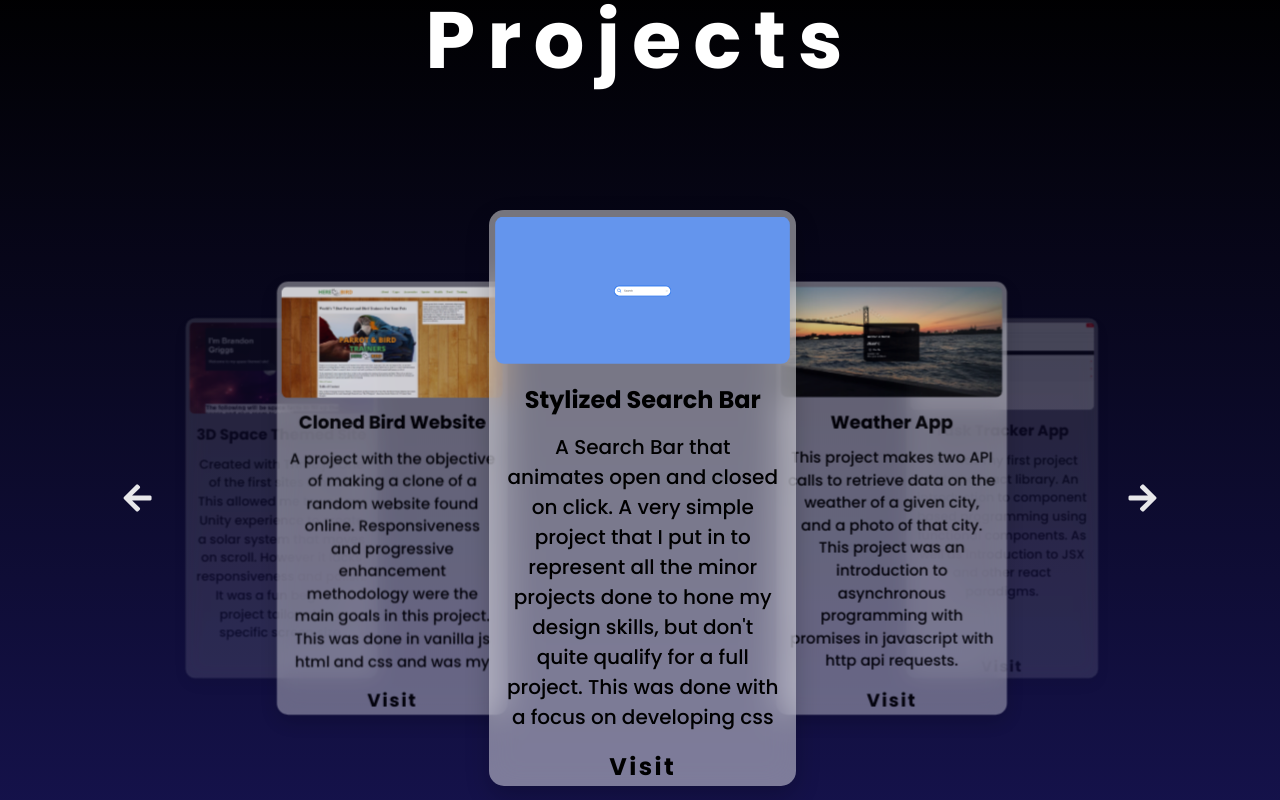
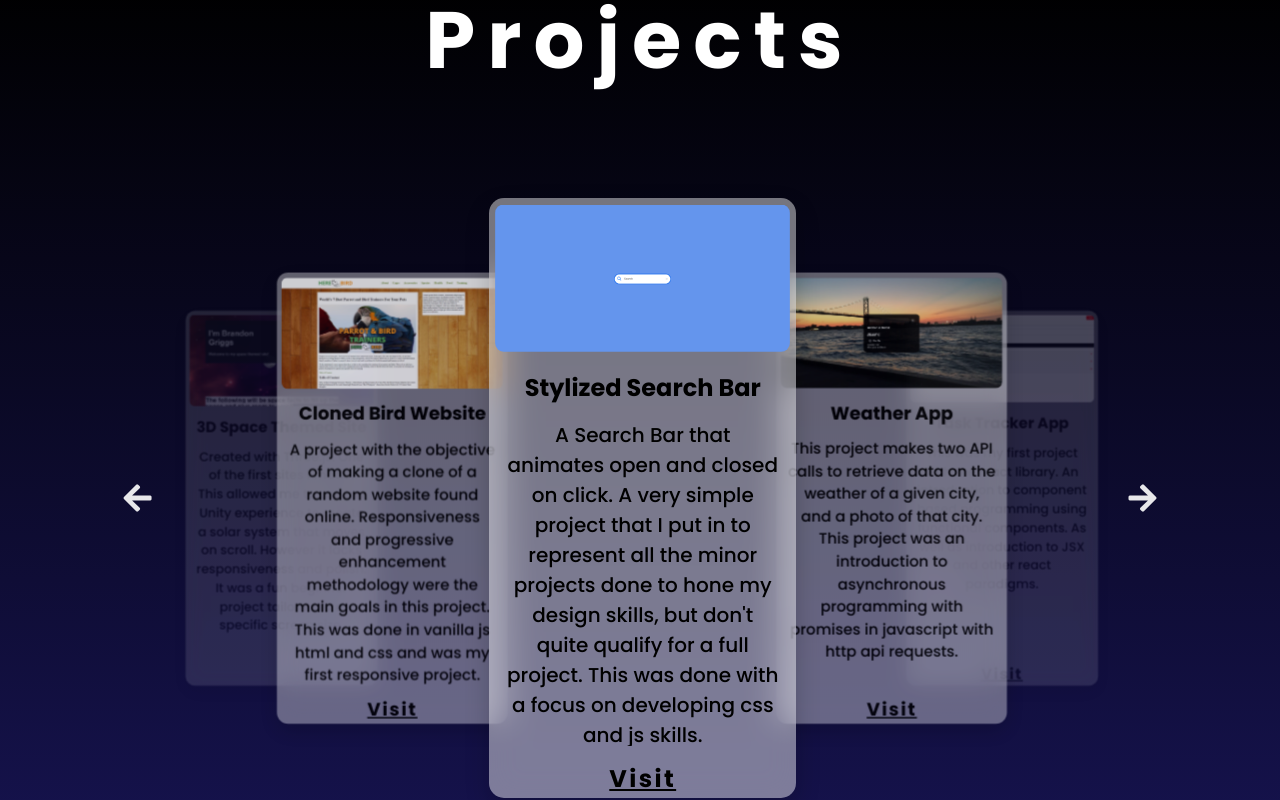
Before and after one commit to Bon317/Portfolio, a React (Create React App) app: page / in a window 1280 px wide. Shown: the part 820-1620 px from the top of the page. Built offline with nearby package versions, Linux system fonts and the light colour scheme.

Commit message:
update to responsiveness

```diff
--- a/src/sec2.css
+++ b/src/sec2.css
@@ -26,6 +26,7 @@
     border-radius: 15px;
     overflow: hidden;
     background-size: contain;
+    min-height: 600px;
   }
   .section02 .projectCard .projectPicture{
     transition: all 0.3s ease-in-out;
@@ -42,6 +43,7 @@
     justify-content: center;
     width: 80vw;
     height: 90vh;
+    min-height: 600px;
     overflow: hidden;
     perspective: 1000px;
   }
@@ -68,9 +70,13 @@
   }
   .galleryItem5{
     opacity: .25;
+    z-index: 0;
     right:-25%;
   }
   .section02 .galleryItem6, .section02 .galleryItem7, .section02 .galleryItem8{
+    opacity: 0;
+    z-index: -5;
+    transform: translateZ(900px);
     display: none;
   }
   /* change font sizes */
@@ -190,7 +196,7 @@
     position: absolute;
     color: #000;
     bottom: .12rem;
-    text-decoration: none;
+    text-decoration: underline;
     font-family: 'Poppins', sans-serif;
     letter-spacing: .1em;
     font-weight: 700;
```
